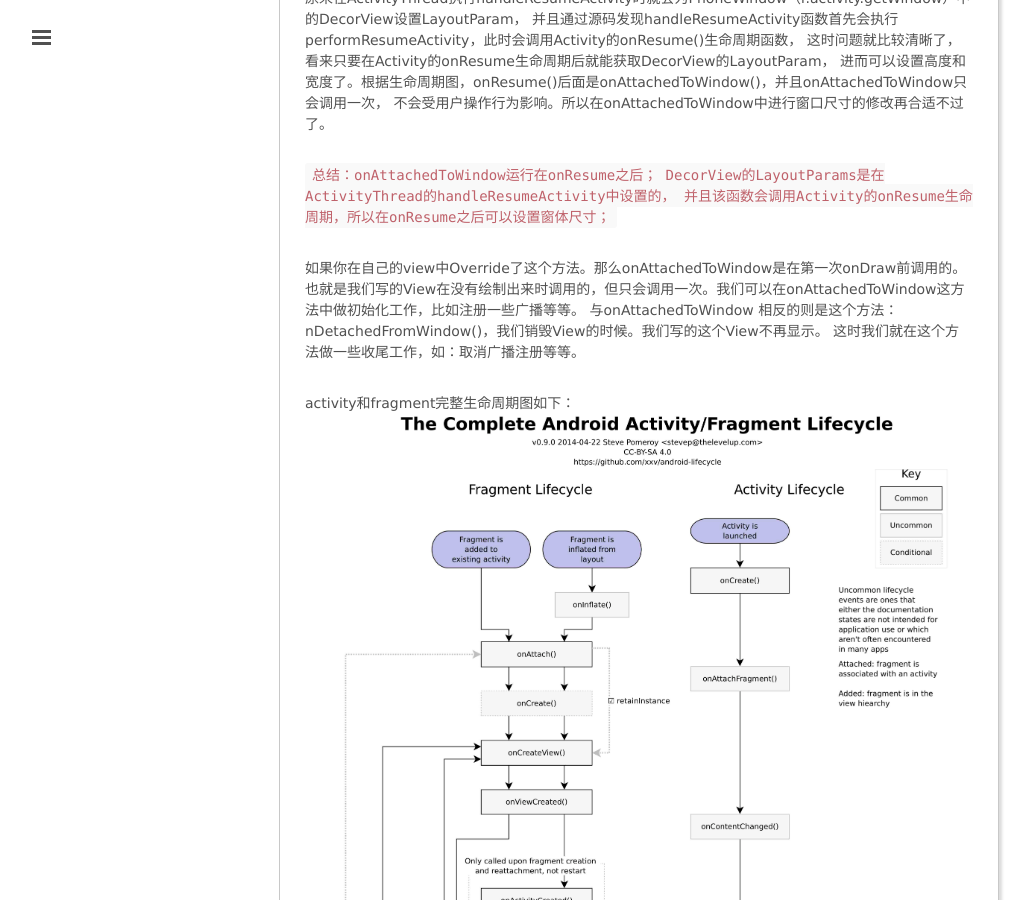
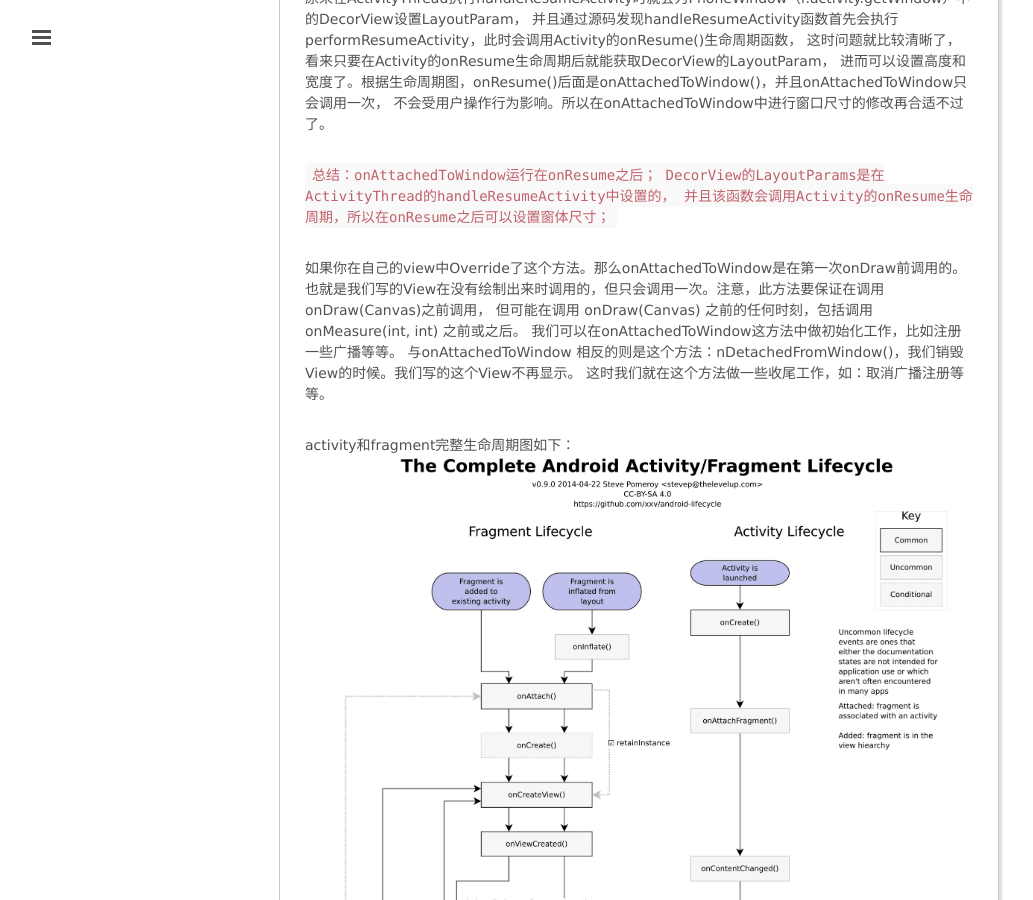
Before and after one commit to mxn21/mxn21.github.io, a Jekyll site: the page built from _posts/2015-7-1-重新认识activity生命周期.md, in a window 1280 px wide and 900 px high, scrolled down 12536 px. Shown: the whole window, without its empty margins (1-1034 px from the left). Built offline with Jekyll 4.4.1, drawn with Linux system fonts in a browser that asks for light colours; Markdown is read by kramdown in place of the engine named in the settings; comment, search, counter and statistics services are not loaded.

Commit message:
2432424324234
34234243

````diff
--- a/_posts/2015-7-1-重新认识activity生命周期.md
+++ b/_posts/2015-7-1-重新认识activity生命周期.md
@@ -495,7 +495,9 @@
 并且该函数会调用Activity的onResume生命周期，所以在onResume之后可以设置窗体尺寸；```
 
 如果你在自己的view中Override了这个方法。那么onAttachedToWindow是在第一次onDraw前调用的。
-也就是我们写的View在没有绘制出来时调用的，但只会调用一次。我们可以在onAttachedToWindow这方法中做初始化工作，比如注册一些广播等等。
+也就是我们写的View在没有绘制出来时调用的，但只会调用一次。注意，此方法要保证在调用onDraw(Canvas)之前调用，
+但可能在调用 onDraw(Canvas) 之前的任何时刻，包括调用 onMeasure(int, int) 之前或之后。
+我们可以在onAttachedToWindow这方法中做初始化工作，比如注册一些广播等等。
 与onAttachedToWindow 相反的则是这个方法：nDetachedFromWindow()，我们销毁View的时候。我们写的这个View不再显示。
 这时我们就在这个方法做一些收尾工作，如：取消广播注册等等。
 
````
